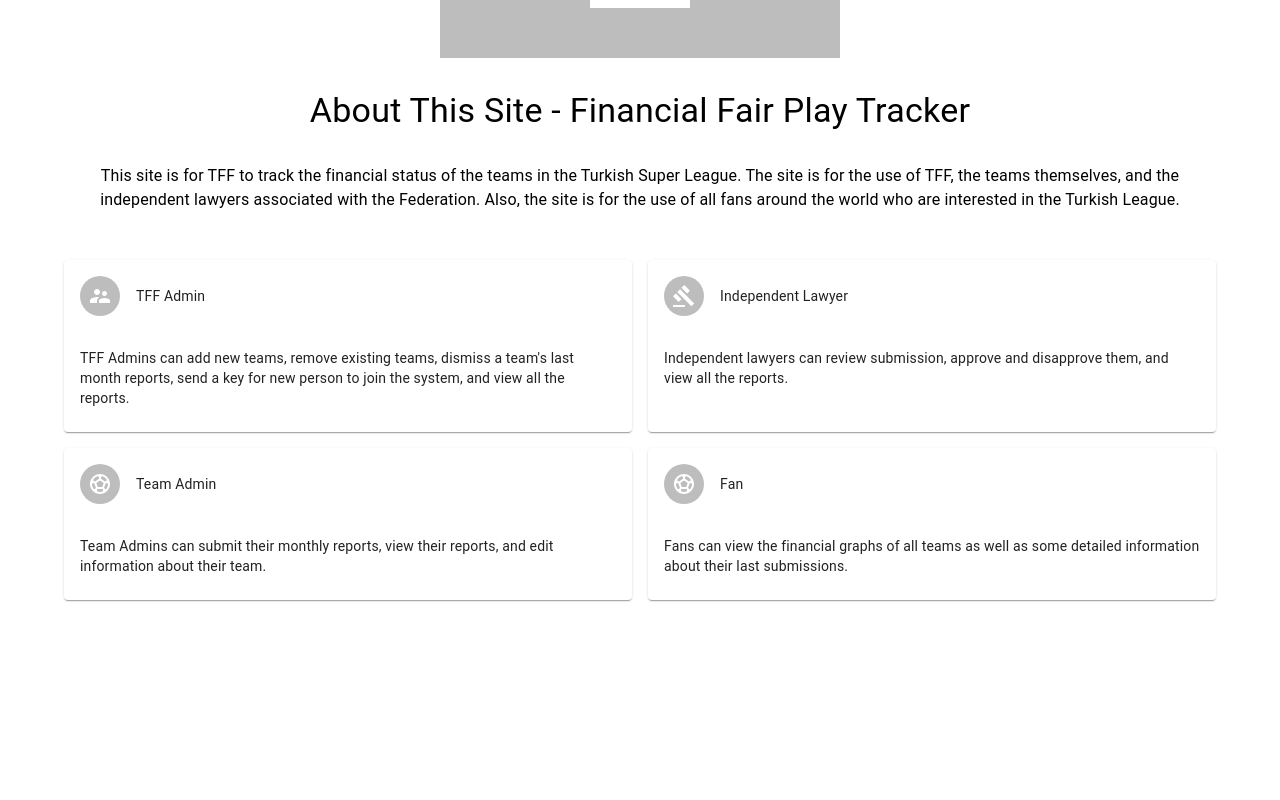
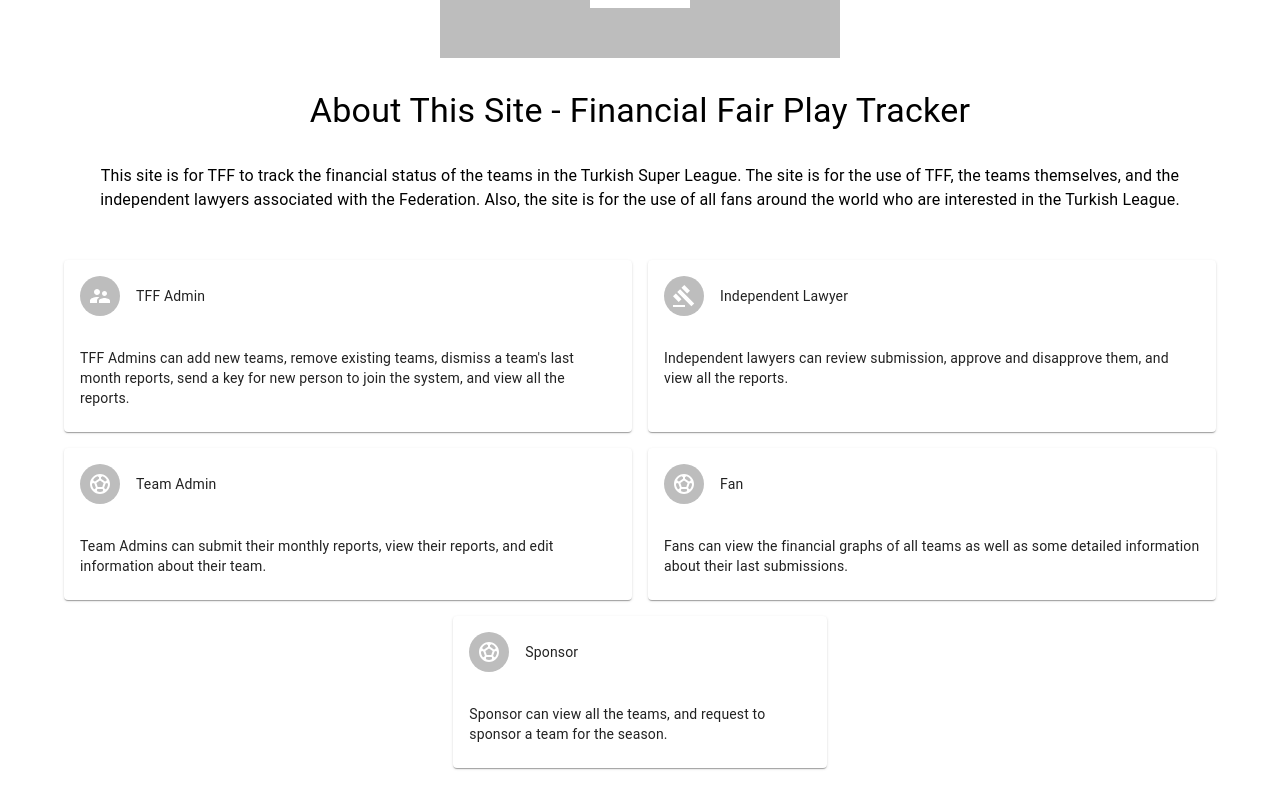
Before and after one commit to SU-CS308-22FA/FFP-Tracker, a React (Create React App) app in the folder client/: page / in a window 1280 px wide. Shown: the part 238-1038 px from the top of the page. Before the commit the page ends 870 px from the top, so only its background shows below. Built offline with nearby package versions, Linux system fonts and the light colour scheme; no server answers.

Commit message:
Update HomePage.js

```diff
--- a/client/src/pages/Public Pages/HomePage.js
+++ b/client/src/pages/Public Pages/HomePage.js
@@ -12,6 +12,7 @@ import { UserContext } from "../../contexts/userContext";
 import SupervisorAccountIcon from "@mui/icons-material/SupervisorAccount";
 import GavelIcon from "@mui/icons-material/Gavel";
 import SportsSoccerIcon from "@mui/icons-material/SportsSoccer";
+import RecommendIcon from "@mui/icons-material/Recommend";
 
 export default function HomePage() {
   const { user } = useContext(UserContext);
@@ -118,6 +119,26 @@ export default function HomePage() {
               </CardContent>
             </Card>
           </Grid>
+          <Grid item xs={12} sm={4} />
+          <Grid item xs={12} sm={4}>
+            <Card>
+              <CardHeader
+                avatar={
+                  <Avatar>
+                    <SportsSoccerIcon />
+                  </Avatar>
+                }
+                title="Sponsor"
+              />
+              <CardContent>
+                <Typography variant="body2">
+                  Sponsor can view all the teams, and request to sponsor a team
+                  for the season.
+                </Typography>
+              </CardContent>
+            </Card>
+          </Grid>
+          <Grid item xs={12} sm={4} />
         </Grid>
       </Container>
     </>
```
